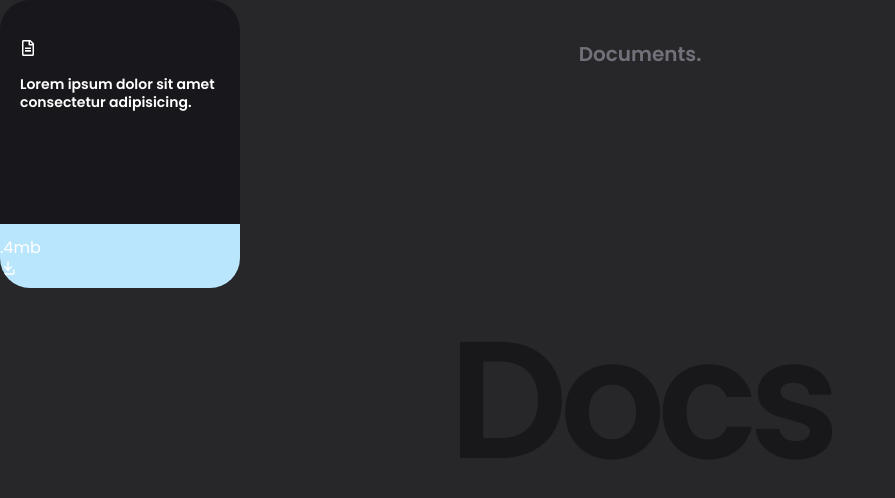
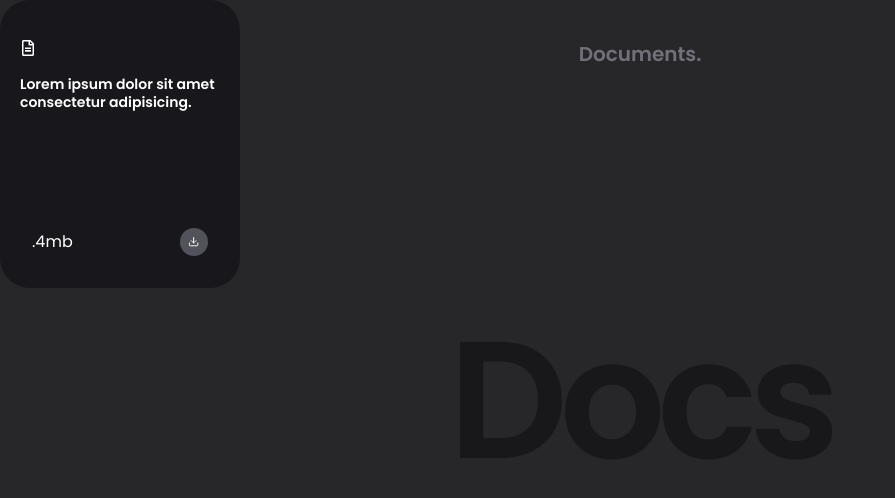
Before and after one commit to aadarshraj02/docs-mini, a React (Vite) app: page / in a window 1280 px wide. Shown: the top 498 px of the page, without its empty margins (0-895 px from the left). Built offline with nearby package versions, Linux system fonts and the light colour scheme.

Commit message:
updated icon size and with and height of span

```diff
--- a/src/components/Card.jsx
+++ b/src/components/Card.jsx
@@ -10,10 +10,12 @@ const Card = () => {
           Lorem ipsum dolor sit amet consectetur adipisicing.
         </p>
 
-        <div className="absolute bottom-0 left-0 w-full py-3 bg-sky-200">
-          <div>
+        <div className="absolute bottom-0 left-0 w-full py-3 px-8 ">
+          <div className="flex items-center justify-between mb-5">
             <h5>.4mb</h5>
-            <LuDownload />
+            <span className="w-7 h-7 rounded-full flex items-center justify-center bg-zinc-600">
+              <LuDownload size=".7em" className="text-white" />
+            </span>
           </div>
         </div>
       </div>
```
